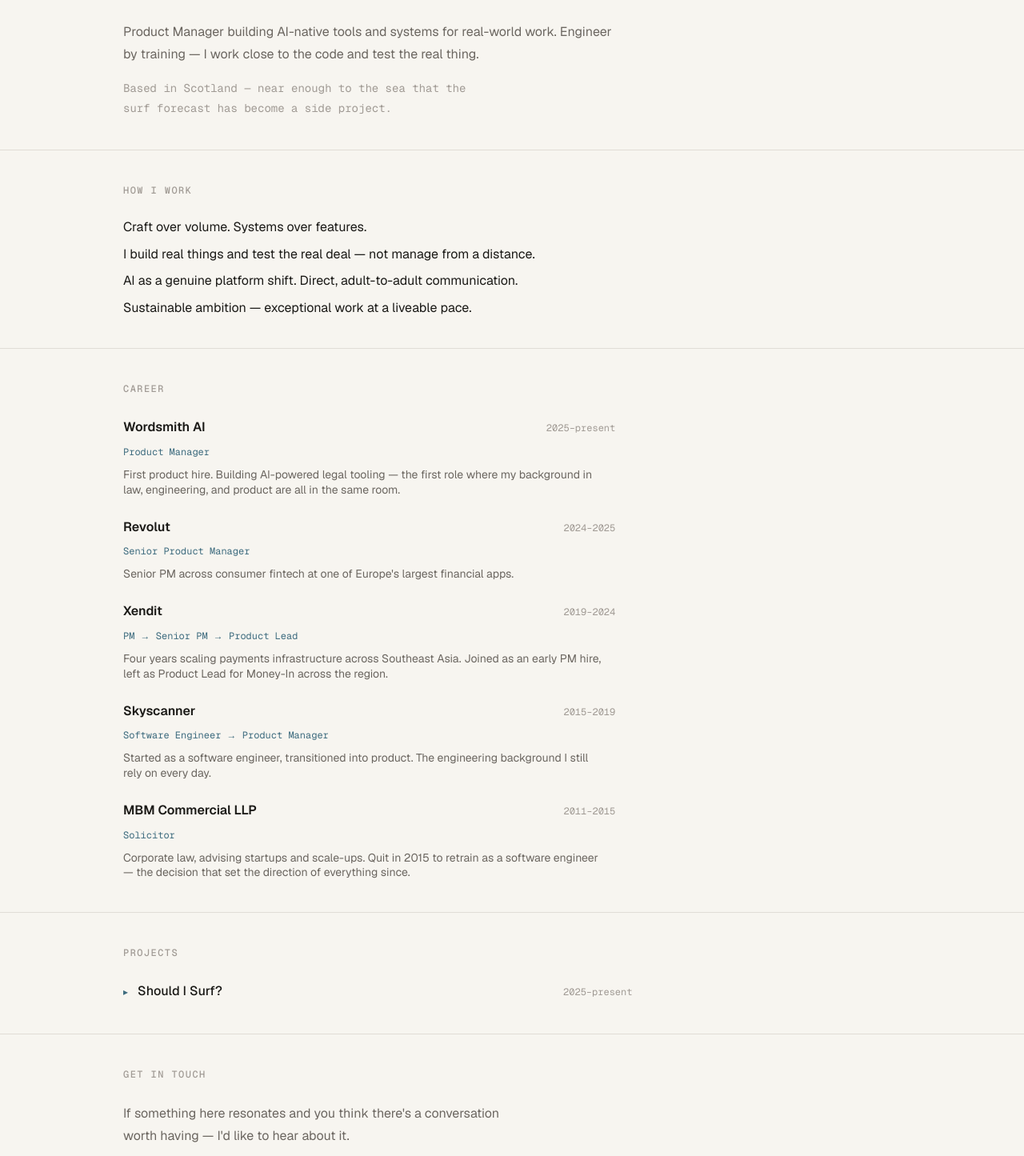
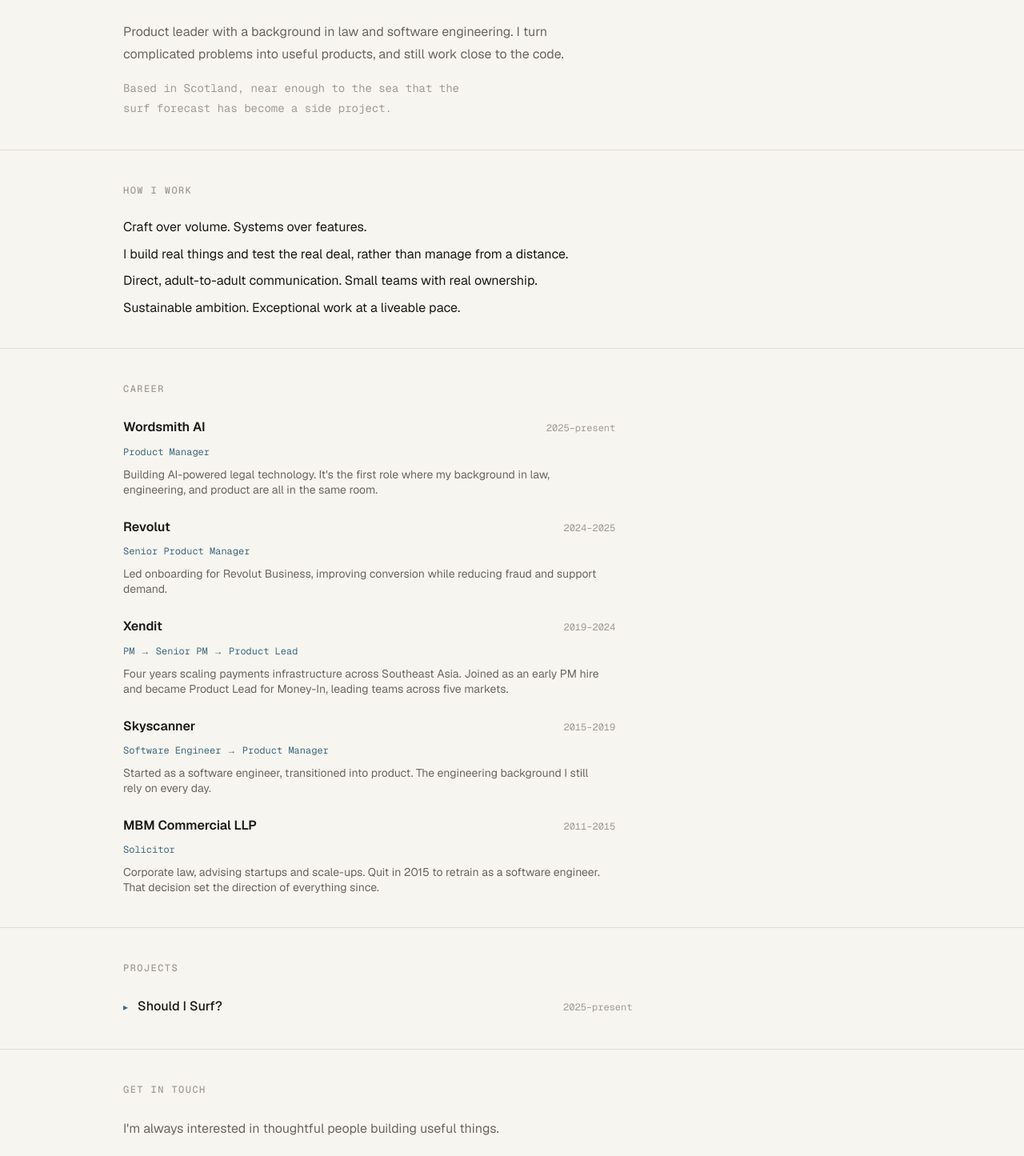
Before and after one commit to domdunnett/domdunnett-com, a Next.js app: page / in a window 1280 px wide. Shown: the part 245-1690 px from the top of the page at 80% size. Built offline with nearby package versions, Linux system fonts and the light colour scheme.

Commit message:
Refresh career positioning and accuracy (#1)
* Refresh career positioning and accuracy

* Update site metadata positioning

* Remove em dashes from site copy

```diff
--- a/app/layout.js
+++ b/app/layout.js
@@ -13,7 +13,7 @@
 
 export const metadata = {
   title: "Dom Dunnett",
-  description: "Senior PM. AI-native product operator. Scotland-based.",
+  description: "Product leader, former software engineer and lawyer. Scotland-based.",
 };
 
 export default function RootLayout({ children }) {
--- a/app/page.js
+++ b/app/page.js
@@ -8,14 +8,14 @@
           Dom Dunnett
         </p>
         <h1 style={{ maxWidth: "15ch", marginBottom: "var(--space-6)" }}>
-          I turn complexity into clarity — then ship it.
+          I turn complexity into clarity, then ship it.
         </h1>
         <p style={{ fontSize: "var(--text-base)", maxWidth: "58ch", color: "var(--text-secondary)", marginBottom: "var(--space-4)" }}>
-          Product Manager building AI-native tools and systems for real-world work.
-          Engineer by training — I work close to the code and test the real thing.
+          Product leader with a background in law and software engineering.
+          I turn complicated problems into useful products, and still work close to the code.
         </p>
         <p style={{ fontSize: "var(--text-sm)", maxWidth: "52ch", color: "var(--text-tertiary)", fontFamily: "var(--font-mono)" }}>
-          Based in Scotland — near enough to the sea that the surf forecast has become a side project.
+          Based in Scotland, near enough to the sea that the surf forecast has become a side project.
         </p>
       </section>
 
@@ -29,13 +29,13 @@
             Craft over volume. Systems over features.
           </p>
           <p style={{ color: "var(--text-primary)", lineHeight: "var(--leading-snug)" }}>
-            I build real things and test the real deal — not manage from a distance.
+            I build real things and test the real deal, rather than manage from a distance.
           </p>
           <p style={{ color: "var(--text-primary)", lineHeight: "var(--leading-snug)" }}>
-            AI as a genuine platform shift. Direct, adult-to-adult communication.
+            Direct, adult-to-adult communication. Small teams with real ownership.
           </p>
           <p style={{ color: "var(--text-primary)", lineHeight: "var(--leading-snug)" }}>
-            Sustainable ambition — exceptional work at a liveable pace.
+            Sustainable ambition. Exceptional work at a liveable pace.
           </p>
         </div>
       </section>
@@ -54,7 +54,7 @@
             </div>
             <p style={{ fontFamily: "var(--font-mono)", fontSize: "var(--text-xs)", color: "var(--accent)", marginBottom: "var(--space-2)" }}>Product Manager</p>
             <p style={{ fontSize: "var(--text-sm)", color: "var(--text-secondary)", lineHeight: "var(--leading-snug)" }}>
-              First product hire. Building AI-powered legal tooling — the first role where my background in law, engineering, and product are all in the same room.
+              Building AI-powered legal technology. It&apos;s the first role where my background in law, engineering, and product are all in the same room.
             </p>
           </div>
 
@@ -65,7 +65,7 @@
             </div>
             <p style={{ fontFamily: "var(--font-mono)", fontSize: "var(--text-xs)", color: "var(--accent)", marginBottom: "var(--space-2)" }}>Senior Product Manager</p>
             <p style={{ fontSize: "var(--text-sm)", color: "var(--text-secondary)", lineHeight: "var(--leading-snug)" }}>
-              Senior PM across consumer fintech at one of Europe&apos;s largest financial apps.
+              Led onboarding for Revolut Business, improving conversion while reducing fraud and support demand.
             </p>
           </div>
 
@@ -76,7 +76,7 @@
             </div>
             <p style={{ fontFamily: "var(--font-mono)", fontSize: "var(--text-xs)", color: "var(--accent)", marginBottom: "var(--space-2)" }}>PM → Senior PM → Product Lead</p>
             <p style={{ fontSize: "var(--text-sm)", color: "var(--text-secondary)", lineHeight: "var(--leading-snug)" }}>
-              Four years scaling payments infrastructure across Southeast Asia. Joined as an early PM hire, left as Product Lead for Money-In across the region.
+              Four years scaling payments infrastructure across Southeast Asia. Joined as an early PM hire and became Product Lead for Money-In, leading teams across five markets.
             </p>
           </div>
 
@@ -98,7 +98,7 @@
             </div>
             <p style={{ fontFamily: "var(--font-mono)", fontSize: "var(--text-xs)", color: "var(--accent)", marginBottom: "var(--space-2)" }}>Solicitor</p>
             <p style={{ fontSize: "var(--text-sm)", color: "var(--text-secondary)", lineHeight: "var(--leading-snug)" }}>
-              Corporate law, advising startups and scale-ups. Quit in 2015 to retrain as a software engineer — the decision that set the direction of everything since.
+              Corporate law, advising startups and scale-ups. Quit in 2015 to retrain as a software engineer. That decision set the direction of everything since.
             </p>
           </div>
 
@@ -121,7 +121,7 @@
               <p style={{ color: "var(--text-secondary)", fontSize: "var(--text-sm)" }}>
                 Personalised surf forecast tool. Interprets raw conditions in the context of your
                 spots, skill level, and session history. Built because forecast tools give you
-                numbers — not decisions.
+                numbers, not decisions.
               </p>
               <p style={{ fontFamily: "var(--font-mono)", fontSize: "var(--text-xs)", color: "var(--text-tertiary)", marginBottom: "var(--space-3)" }}>
                 React · Vercel · Claude AI · Open-Meteo · Supabase · PWA
@@ -145,8 +145,7 @@
       <section className="container section" style={{ paddingBottom: "var(--space-16)" }}>
         <p className="label" style={{ marginBottom: "var(--space-6)" }}>Get in touch</p>
         <p style={{ maxWidth: "48ch", marginBottom: "var(--space-6)", color: "var(--text-secondary)" }}>
-          If something here resonates and you think there&apos;s a conversation worth having —
-          I&apos;d like to hear about it.
+          I&apos;m always interested in thoughtful people building useful things.
         </p>
         <a
           href="https://linkedin.com/in/domdunnett"
```
